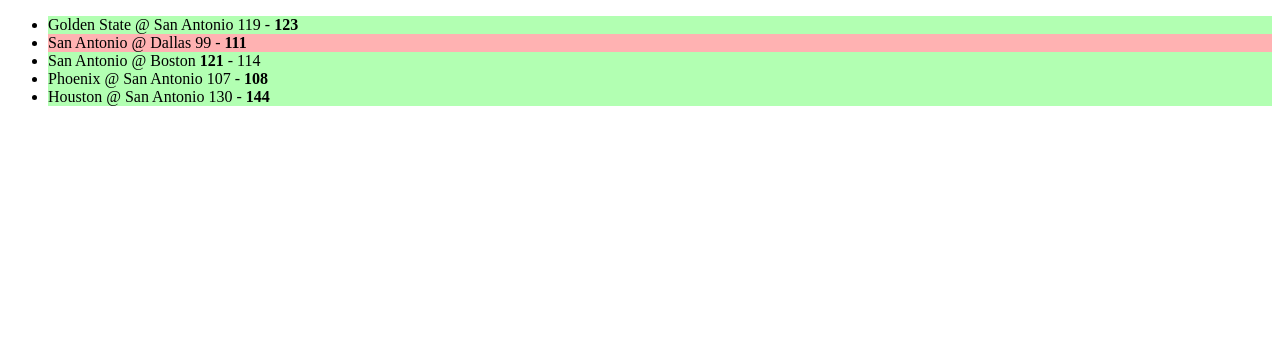
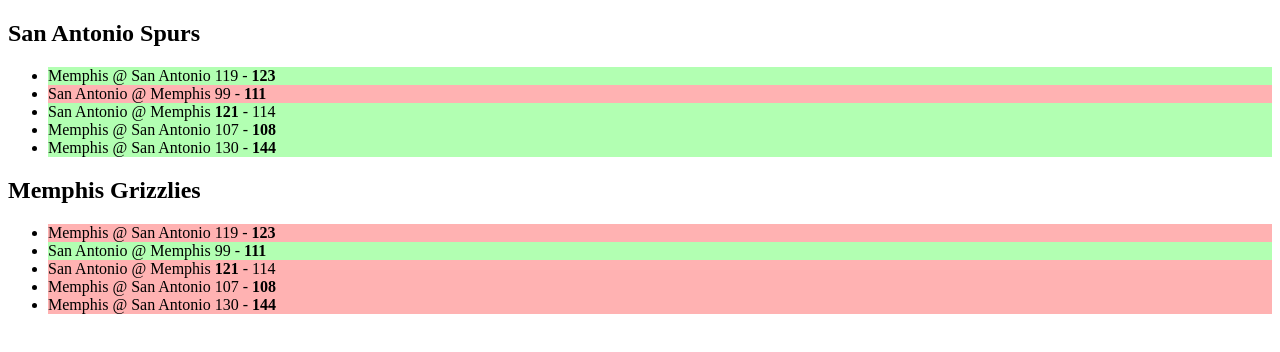
Before and after one commit to lbtrejo/Modern-JS-Bootcamp, a plain HTML site: page nba-scores/scores.html in a window 1280 px wide. Drawn offline with Linux system fonts and the light colour scheme.

Commit message:
feat: refactor of NBA scores APP complete

```diff
--- a/nba-scores/app.js
+++ b/nba-scores/app.js
@@ -1,6 +1,6 @@
 const spursGames = [{
     awayTeam: {
-        team: 'Golden State',
+        team: 'Memphis',
         points: 119,
         isWinner: false
     },
@@ -17,7 +17,7 @@
         isWinner: false
     },
     homeTeam: {
-        team: 'Dallas',
+        team: 'Memphis',
         points: 111,
         isWinner: true
     }
@@ -29,14 +29,14 @@
         isWinner: true
     },
     homeTeam: {
-        team: 'Boston',
+        team: 'Memphis',
         points: 114,
         isWinner: false
     }
 },
 {
     awayTeam: {
-        team: 'Phoenix',
+        team: 'Memphis',
         points: 107,
         isWinner: false
     },
@@ -48,7 +48,7 @@
 },
 {
     awayTeam: {
-        team: 'Houston',
+        team: 'Memphis',
         points: 130,
         isWinner: false
     },
@@ -59,15 +59,21 @@
     }
 }];
 
-const ulParent = document.createElement('ul');
+const makeChart = (games, targetTeam) => {
+    const ulParent = document.createElement('ul');
+    for(let game of games) {
+        const gameLi = document.createElement('li');
+        gameLi.innerHTML = getScoreLine(game);
+        gameLi.classList.add(isWinner(game, targetTeam) ? 'win' : 'loss');
+        ulParent.append(gameLi);
+    }
+    return ulParent;
+}
 
-document.body.prepend(ulParent);
-
-for(let game of spursGames) {
-    const { homeTeam, awayTeam } = game;
+const getScoreLine = ({ homeTeam, awayTeam }) => {
     const { team: hTeam, points: hPoints } = homeTeam;
     const { team: aTeam, points: aPoints } = awayTeam;
-    const gameLi = document.createElement('li');
+    const teamNames = `${aTeam} @ ${hTeam} `
     let scoreLine;
 
     if (aPoints > hPoints) {
@@ -75,11 +81,20 @@
     } else {
         scoreLine = `${aPoints} - <b>${hPoints}</b>`;
     }
+    return `${teamNames} ${scoreLine}`;
+}
 
-    const spurs = hTeam === 'San Antonio' ? homeTeam : awayTeam;
-    console.log(spurs);
-    gameLi.classList.add(spurs.isWinner ? 'win' : 'loss');
-    const teamNames = `${aTeam} @ ${hTeam} `
-    gameLi.innerHTML = `${teamNames} ${scoreLine}`
-    ulParent.append(gameLi);
+const isWinner = ({ homeTeam, awayTeam }, targetTeam) => {
+    const target = homeTeam.team === targetTeam ? homeTeam : awayTeam;
+    return target.isWinner;
 }
+
+const sasSection = document.querySelector('#sas');
+const memSection = document.querySelector('#mem');
+
+
+const chart1 = makeChart(spursGames, 'San Antonio');
+sasSection.appendChild(chart1);
+
+const chart2 = makeChart(spursGames, 'Memphis');
+memSection.appendChild(chart2);
--- a/nba-scores/scores.html
+++ b/nba-scores/scores.html
@@ -8,6 +8,11 @@
     <script src="app.js" defer></script>
 </head>
 <body>
-
+    <section id="sas">
+        <h2>San Antonio Spurs</h2>
+    </section>
+    <section id="mem">
+        <h2>Memphis Grizzlies</h2>
+    </section>
 </body>
 </html>
```
